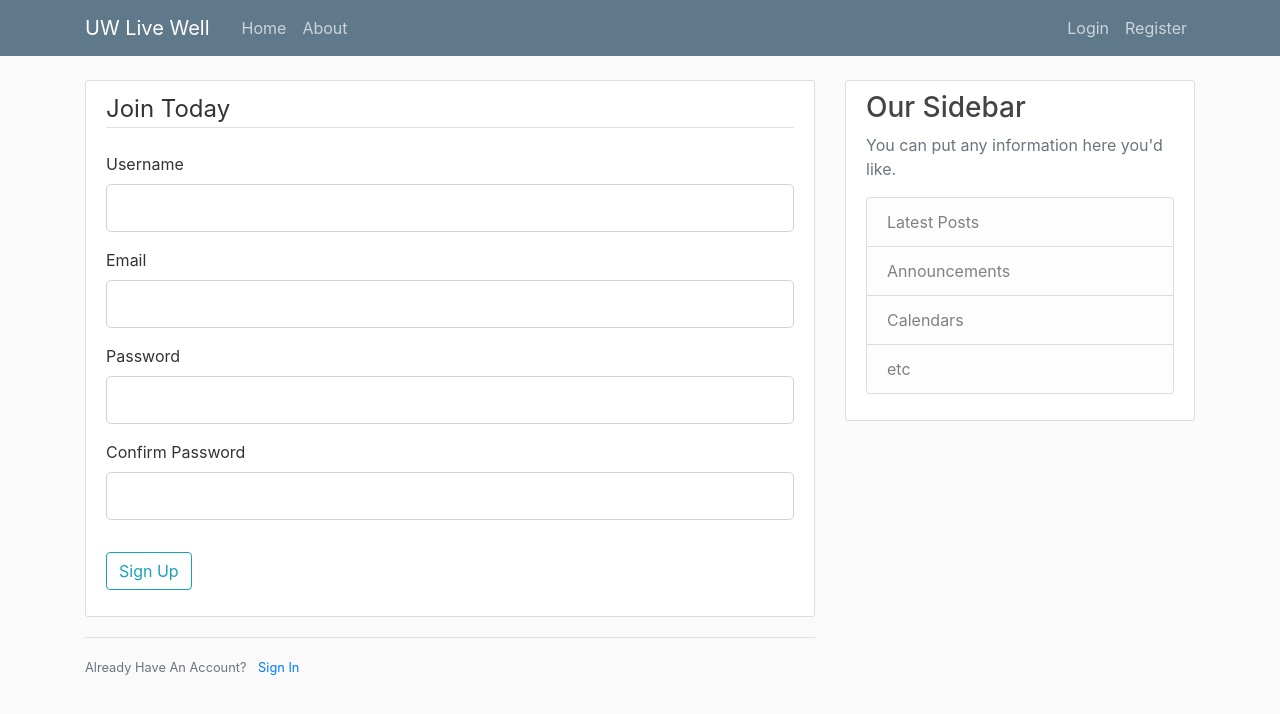
After one commit to root1337/cs506-spike, a Flask app: page /register in a window 1280 px wide. The commit adds this page. Shown: the top 714 px of the page. Run offline with Flask 2, Linux system fonts and the light colour scheme; some libraries are stand-ins or nearby versions.

Commit message:
Register and log in page set up,

```diff
--- a/forms.py
+++ b/forms.py
@@ -1,13 +1,21 @@
 from flask_wtf import FlaskForm
-from wtforms import StringField, PasswordField, SubmitField
+from wtforms import StringField, PasswordField, SubmitField, BooleanField
 from wtforms.validators import DataRequired, Length, Email, EqualTo
 
 
 class RegistrationForm(FlaskForm):
     username = StringField('Username',
-        validators=[DataRequired(), Length(min=2, max=20)])
+                            validators=[DataRequired(), Length(min=2, max=20)])
     email = StringField('Email',
-        validators=[DataRequired(), Email()])
+                            validators=[DataRequired(), Email()])
     password = PasswordField('Password', validators=[DataRequired()])
     confirm_password = PasswordField('Confirm Password', validators=[DataRequired(), EqualTo('password')])
     submit = SubmitField('Sign Up')
+
+
+class LoginForm(FlaskForm):
+    email = StringField('Email',
+                        validators=[DataRequired(), Email()])
+    password = PasswordField('Password', validators=[DataRequired()])
+    remember = BooleanField('Remember Me')
+    submit = SubmitField('Login')
--- a/livewell.py
+++ b/livewell.py
@@ -1,5 +1,8 @@
-from flask import Flask, render_template, url_for
+from flask import Flask, render_template, url_for, flash, redirect
+from forms import RegistrationForm, LoginForm
 app = Flask(__name__)
+
+app.config['SECRET_KEY'] = '718b3887c64a3f564e8fdb398c2af627'
 
 posts = [
     {
@@ -27,6 +30,25 @@
     return render_template('about.html', title='About')
 
 
+@app.route('/register', methods=['GET', 'POST'])
+def register():
+    form = RegistrationForm()
+    if form.validate_on_submit():
+        flash(f'Account created for {form.username.data}!', 'success')
+        return redirect(url_for('home'))
+    return render_template('register.html', title='Register', form = form)
+
+
+@app.route('/login', methods=['GET', 'POST'])
+def login():
+    form = LoginForm()
+    if form.validate_on_submit():
+        if form.email.data == 'admin@blog.com' and form.password.data == 'password':
+            flash('You have been logged in!', 'success')
+            return redirect(url_for('home'))
+        else:
+            flash('Login Unsuccessful. Please check username and password', 'danger')
+    return render_template('login.html', title='Login', form=form)
 
 if __name__ =='__main__':
     app.run(debug=True)
--- a/templates/layout.html
+++ b/templates/layout.html
@@ -23,20 +23,20 @@
     <header class="site-header">
         <nav class="navbar navbar-expand-md navbar-dark bg-steel fixed-top">
             <div class="container">
-                <a class="navbar-brand mr-4" href="/">UW Live Well</a>
+                <a class="navbar-brand mr-4" href="{{ url_for('home') }}">UW Live Well</a>
                 <button class="navbar-toggler" type="button" data-toggle="collapse" data-target="#navbarToggle"
                     aria-controls="navbarToggle" aria-expanded="false" aria-label="Toggle navigation">
                     <span class="navbar-toggler-icon"></span>
                 </button>
                 <div class="collapse navbar-collapse" id="navbarToggle">
                     <div class="navbar-nav mr-auto">
-                        <a class="nav-item nav-link" href="/">Home</a>
-                        <a class="nav-item nav-link" href="/about">About</a>
+                        <a class="nav-item nav-link" href="{{ url_for('home') }}">Home</a>
+                        <a class="nav-item nav-link" href="{{ url_for('about') }}">About</a>
                     </div>
                     <!-- Navbar Right Side -->
                     <div class="navbar-nav">
-                        <a class="nav-item nav-link" href="/login">Login</a>
-                        <a class="nav-item nav-link" href="/register">Register</a>
+                        <a class="nav-item nav-link" href="{{ url_for('login') }}">Login</a>
+                        <a class="nav-item nav-link" href="{{ url_for('register') }}">Register</a>
                     </div>
                 </div>
             </div>
@@ -45,6 +45,15 @@
     <main role="main" class="container">
         <div class="row">
             <div class="col-md-8">
+                {% with messages = get_flashed_messages(with_categories=true) %}
+                    {% if messages %}
+                        {% for category, message in messages %}
+                            <div class="alert alert-{{ category }}">
+                                {{ message }}
+                            </div>
+                        {% endfor %}
+                    {% endif %}
+                {% endwith %}
                 {% block content %}{% endblock %}
             </div>
             <div class="col-md-4">
--- /dev/null
+++ b/templates/register.html
@@ -0,0 +1,71 @@
+{% extends "layout.html" %}
+{% block content %}
+    <div class="content-section">
+        <form method="POST" action="">
+            {{ form.hidden_tag() }}
+            <fieldset class="form-group">
+                <legend class="border-bottom mb-4">Join Today</legend>
+                <div class="form-group">
+                    {{ form.username.label(class="form-control-label") }}
+                    {% if form.username.errors %}
+                        {{ form.username(class="form-control form-control-lg is-invalid") }}
+                        <div class="invalid-feedback">
+                            {% for error in form.username.errors %}
+                                <span>{{ error }}</span>
+                            {% endfor %}
+                        </div>
+                    {% else %}
+                        {{ form.username(class="form-control form-control-lg") }}
+                    {% endif %}
+                </div>
+                <div class="form-group">
+                    {{ form.email.label(class="form-control-label") }}
+                    {% if form.email.errors %}
+                        {{ form.email(class="form-control form-control-lg is-invalid") }}
+                        <div class="invalid-feedback">
+                            {% for error in form.email.errors %}
+                                <span>{{ error }}</span>
+                            {% endfor %}
+                        </div>
+                    {% else %}
+                        {{ form.email(class="form-control form-control-lg") }}
+                    {% endif %}
+                </div>
+                <div class="form-group">
+                    {{ form.password.label(class="form-control-label") }}
+                    {% if form.password.errors %}
+                        {{ form.password(class="form-control form-control-lg is-invalid") }}
+                        <div class="invalid-feedback">
+                            {% for error in form.password.errors %}
+                                <span>{{ error }}</span>
+                            {% endfor %}
+                        </div>
+                    {% else %}
+                        {{ form.password(class="form-control form-control-lg") }}
+                    {% endif %}
+                </div>
+                <div class="form-group">
+                    {{ form.confirm_password.label(class="form-control-label") }}
+                    {% if form.confirm_password.errors %}
+                        {{ form.confirm_password(class="form-control form-control-lg is-invalid") }}
+                        <div class="invalid-feedback">
+                            {% for error in form.confirm_password.errors %}
+                                <span>{{ error }}</span>
+                            {% endfor %}
+                        </div>
+                    {% else %}
+                        {{ form.confirm_password(class="form-control form-control-lg") }}
+                    {% endif %}
+                </div>
+            </fieldset>
+            <div class="form-group">
+                {{ form.submit(class="btn btn-outline-info") }}
+            </div>
+        </form>
+    </div>
+    <div class="border-top pt-3">
+        <small class="text-muted">
+            Already Have An Account? <a href="{{ url_for('login') }}" class="ml-2">Sign In</a>
+        </small>
+    </div>
+{% endblock content %}
```
Also changed, not shown: templates/login.html (added, +52 -0 lines).
